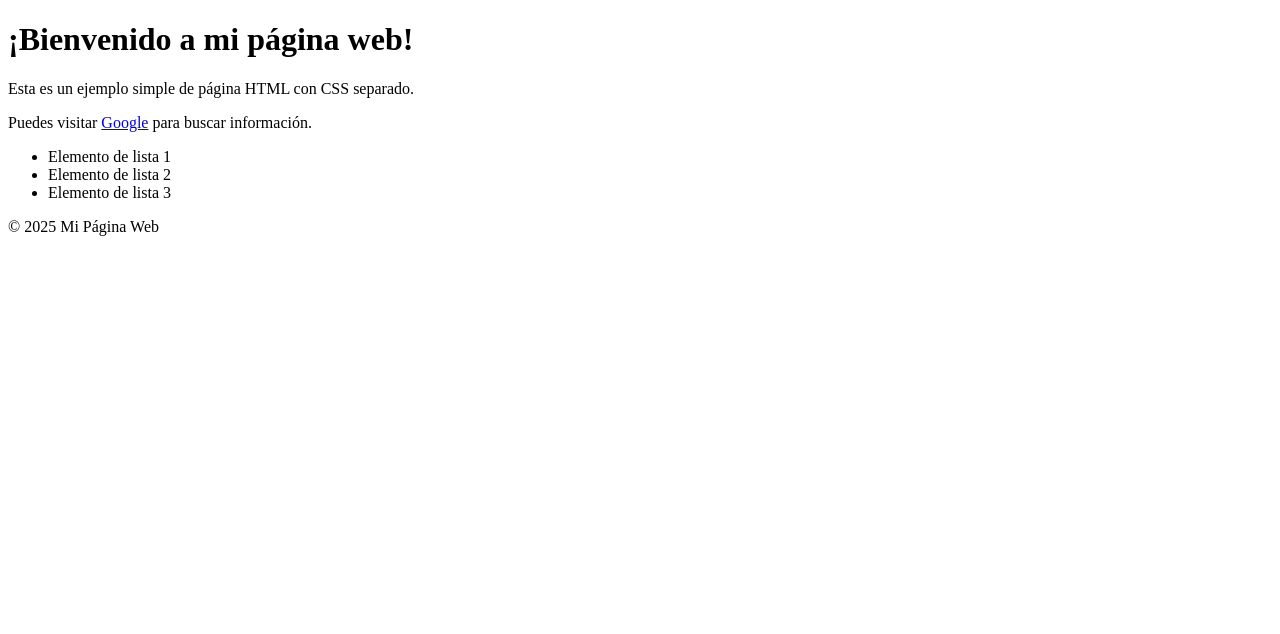
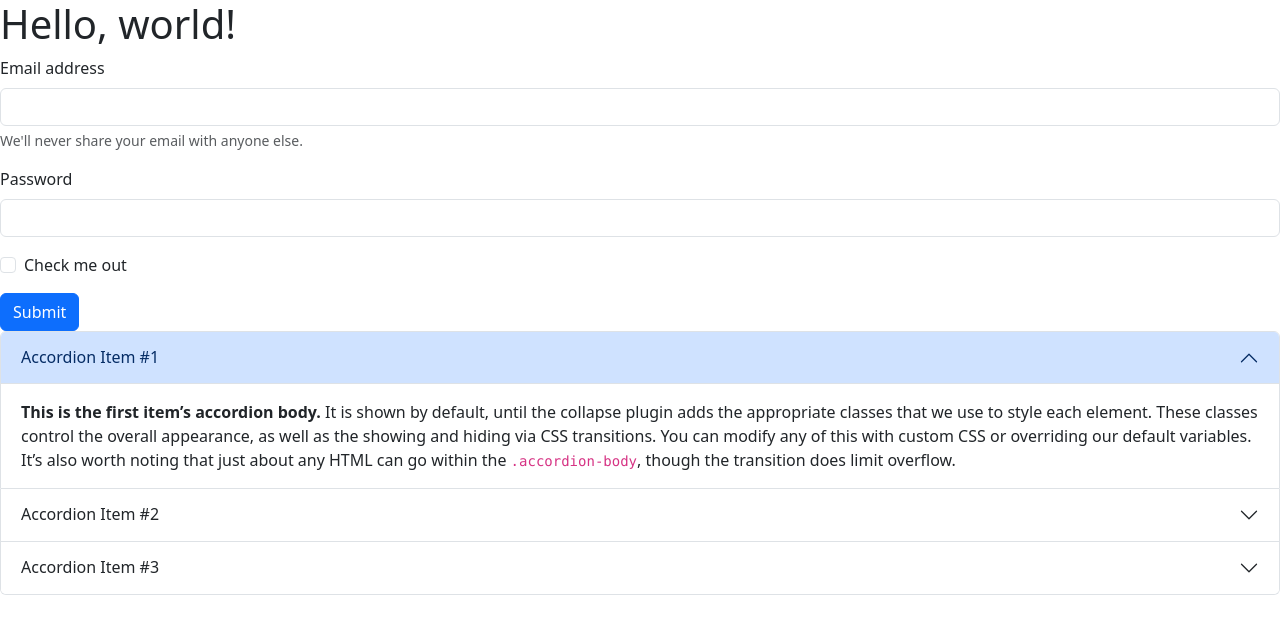
Before and after one commit to ElysiuM1617/Render, a plain HTML site: page index.html in a window 1280 px wide. Drawn offline with nearby package versions, Linux system fonts and the light colour scheme.

Commit message:
tercer commit

```diff
--- a/index.html
+++ b/index.html
@@ -1,23 +1,97 @@
-<!DOCTYPE html>
-<html lang="es">
+<!doctype html>
+<html lang="en">
+
 <head>
-    <meta charset="UTF-8">
-    <meta name="viewport" content="width=device-width, initial-scale=1.0">
-    <title>Mi Primera Página</title>
-    <!-- Vincular el archivo CSS externo -->
-    <link rel="stylesheet" href="styles.css">
+    <meta charset="utf-8">
+    <meta name="viewport" content="width=device-width, initial-scale=1">
+    <title>Bootstrap demo</title>
+    <link href="https://cdn.jsdelivr.net/npm/bootstrap@5.3.8/dist/css/bootstrap.min.css" rel="stylesheet"
+        integrity="sha384-sRIl4kxILFvY47J16cr9ZwB07vP4J8+LH7qKQnuqkuIAvNWLzeN8tE5YBujZqJLB" crossorigin="anonymous">
 </head>
+
 <body>
-    <h1>¡Bienvenido a mi página web!</h1>
-    <p>Esta es un ejemplo simple de página HTML con CSS separado.</p>
-    <p>Puedes visitar <a href="https://www.google.com" target="_blank">Google</a> para buscar información.</p>
-    <ul>
-        <li>Elemento de lista 1</li>
-        <li>Elemento de lista 2</li>
-        <li>Elemento de lista 3</li>
-    </ul>
-    <footer>
-        <p>© 2025 Mi Página Web</p>
-    </footer>
+    <h1>Hello, world!</h1>
+    <form>
+        <div class="mb-3">
+            <label for="exampleInputEmail1" class="form-label">Email address</label>
+            <input type="email" class="form-control" id="exampleInputEmail1" aria-describedby="emailHelp">
+            <div id="emailHelp" class="form-text">We'll never share your email with anyone else.</div>
+        </div>
+        <div class="mb-3">
+            <label for="exampleInputPassword1" class="form-label">Password</label>
+            <input type="password" class="form-control" id="exampleInputPassword1">
+        </div>
+        <div class="mb-3 form-check">
+            <input type="checkbox" class="form-check-input" id="exampleCheck1">
+            <label class="form-check-label" for="exampleCheck1">Check me out</label>
+        </div>
+        <button type="submit" class="btn btn-primary">Submit</button>
+    </form>
+
+    <div class="accordion" id="accordionExample">
+        <div class="accordion-item">
+            <h2 class="accordion-header">
+                <button class="accordion-button" type="button" data-bs-toggle="collapse" data-bs-target="#collapseOne"
+                    aria-expanded="true" aria-controls="collapseOne">
+                    Accordion Item #1
+                </button>
+            </h2>
+            <div id="collapseOne" class="accordion-collapse collapse show" data-bs-parent="#accordionExample">
+                <div class="accordion-body">
+                    <strong>This is the first item’s accordion body.</strong> It is shown by default, until the collapse
+                    plugin adds the appropriate classes that we use to style each element. These classes control the
+                    overall appearance, as well as the showing and hiding via CSS transitions. You can modify any of
+                    this with custom CSS or overriding our default variables. It’s also worth noting that just about any
+                    HTML can go within the <code>.accordion-body</code>, though the transition does limit overflow.
+                </div>
+            </div>
+        </div>
+        <div class="accordion-item">
+            <h2 class="accordion-header">
+                <button class="accordion-button collapsed" type="button" data-bs-toggle="collapse"
+                    data-bs-target="#collapseTwo" aria-expanded="false" aria-controls="collapseTwo">
+                    Accordion Item #2
+                </button>
+            </h2>
+            <div id="collapseTwo" class="accordion-collapse collapse" data-bs-parent="#accordionExample">
+                <div class="accordion-body">
+                    <strong>This is the second item’s accordion body.</strong> It is hidden by default, until the
+                    collapse plugin adds the appropriate classes that we use to style each element. These classes
+                    control the overall appearance, as well as the showing and hiding via CSS transitions. You can
+                    modify any of this with custom CSS or overriding our default variables. It’s also worth noting that
+                    just about any HTML can go within the <code>.accordion-body</code>, though the transition does limit
+                    overflow.
+                </div>
+            </div>
+        </div>
+        <div class="accordion-item">
+            <h2 class="accordion-header">
+                <button class="accordion-button collapsed" type="button" data-bs-toggle="collapse"
+                    data-bs-target="#collapseThree" aria-expanded="false" aria-controls="collapseThree">
+                    Accordion Item #3
+                </button>
+            </h2>
+            <div id="collapseThree" class="accordion-collapse collapse" data-bs-parent="#accordionExample">
+                <div class="accordion-body">
+                    <strong>This is the third item’s accordion body.</strong> It is hidden by default, until the
+                    collapse plugin adds the appropriate classes that we use to style each element. These classes
+                    control the overall appearance, as well as the showing and hiding via CSS transitions. You can
+                    modify any of this with custom CSS or overriding our default variables. It’s also worth noting that
+                    just about any HTML can go within the <code>.accordion-body</code>, though the transition does limit
+                    overflow.
+                </div>
+            </div>
+        </div>
+    </div>
+    <script src="https://cdn.jsdelivr.net/npm/bootstrap@5.3.8/dist/js/bootstrap.bundle.min.js"
+        integrity="sha384-FKyoEForCGlyvwx9Hj09JcYn3nv7wiPVlz7YYwJrWVcXK/BmnVDxM+D2scQbITxI"
+        crossorigin="anonymous"></script>
+    <script src="https://cdn.jsdelivr.net/npm/@popperjs/core@2.11.8/dist/umd/popper.min.js"
+        integrity="sha384-I7E8VVD/ismYTF4hNIPjVp/Zjvgyol6VFvRkX/vR+Vc4jQkC+hVqc2pM8ODewa9r"
+        crossorigin="anonymous"></script>
+    <script src="https://cdn.jsdelivr.net/npm/bootstrap@5.3.8/dist/js/bootstrap.min.js"
+        integrity="sha384-G/EV+4j2dNv+tEPo3++6LCgdCROaejBqfUeNjuKAiuXbjrxilcCdDz6ZAVfHWe1Y"
+        crossorigin="anonymous"></script>
 </body>
+
 </html>
```
